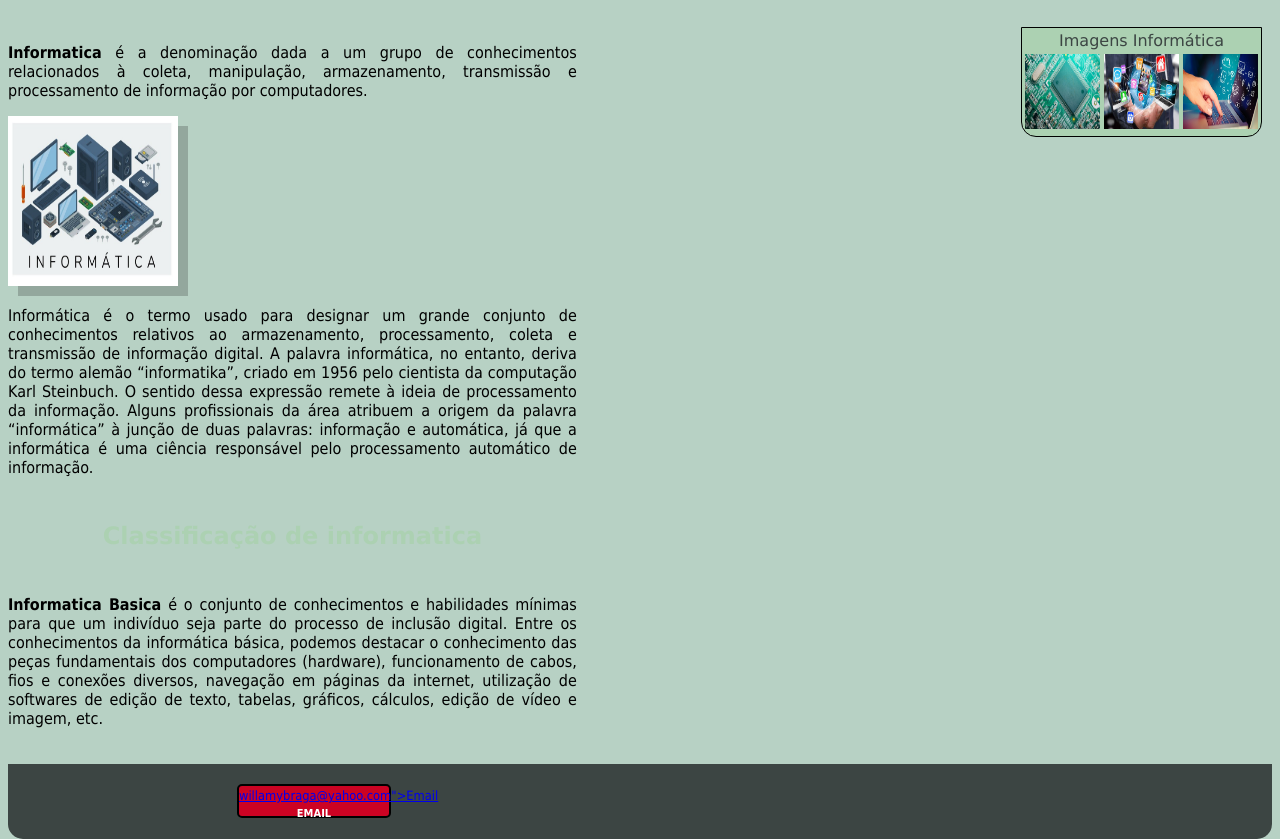
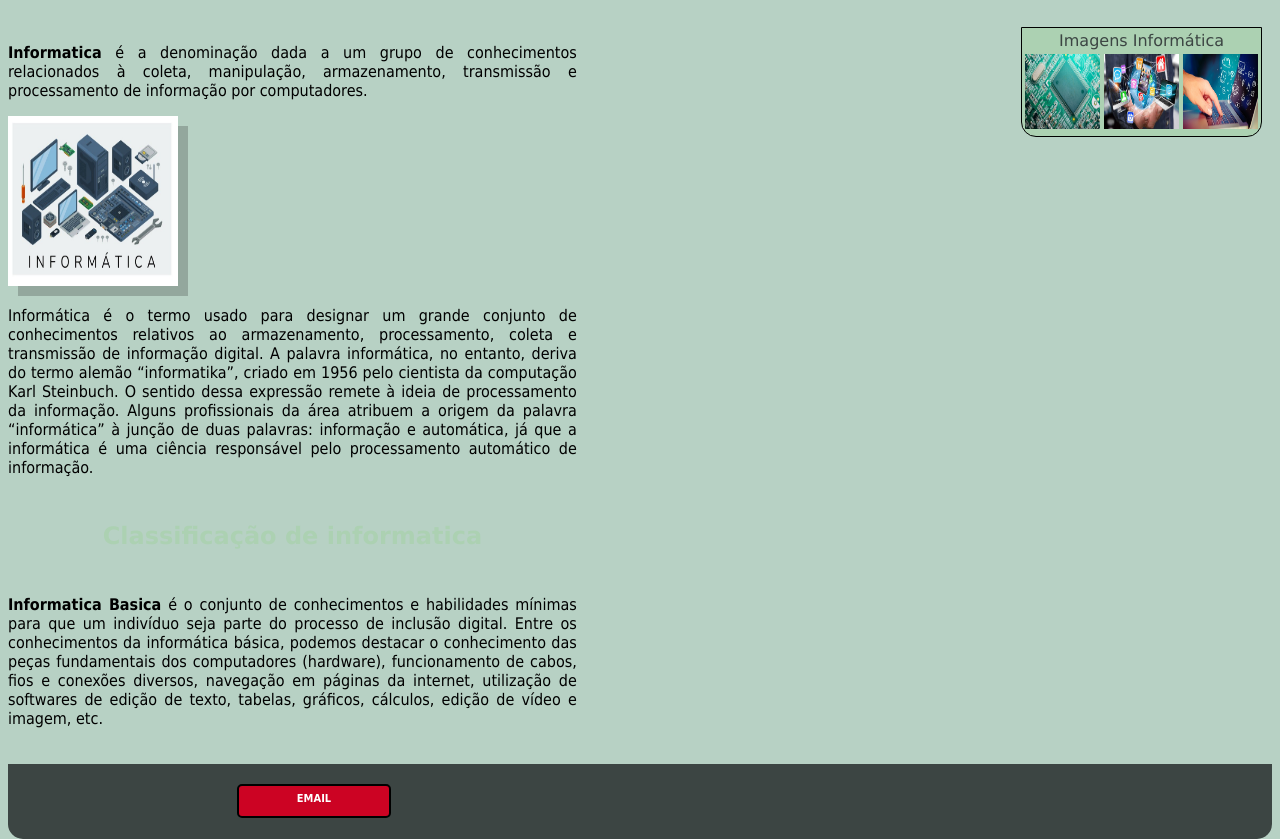
Before and after one commit to willamyBraga/sobreInformatica.github.io, a plain HTML site: page index.html in a window 1280 px wide. Shown: the part 91-930 px from the top of the page. Drawn offline with Linux system fonts and the light colour scheme.

Commit message:
Update index.html

```diff
--- a/index.html
+++ b/index.html
@@ -43,7 +43,7 @@
 	</div>
 	<div id="footer">
 		<div id="button">
-			<p><a href="Email">willamybraga@yahoo.com">Email</a><Contatos <span class="bold"> email </span></p>
+			<p><Contatos <span class="bold"> email </span></p>
 
 		</div>
 
```
